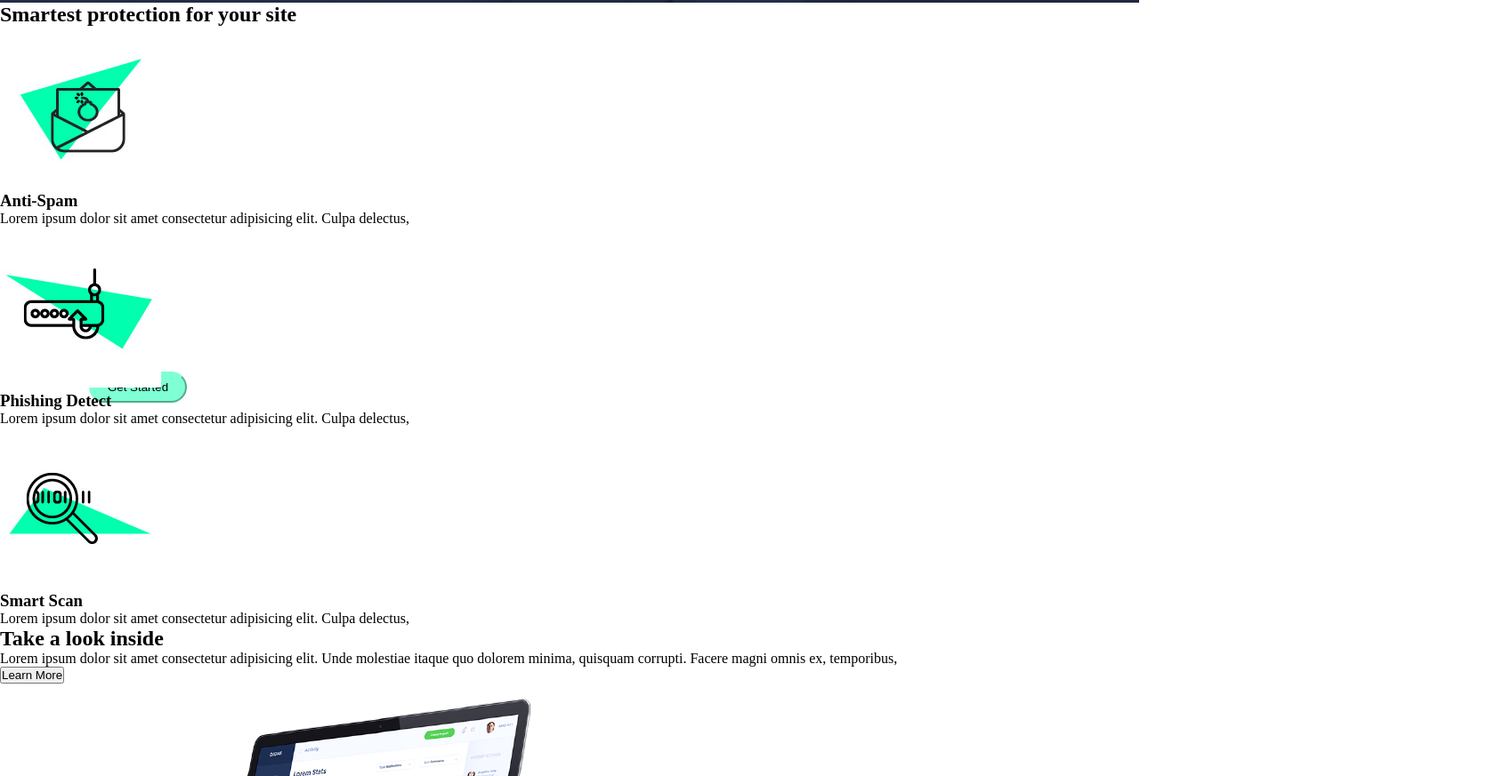
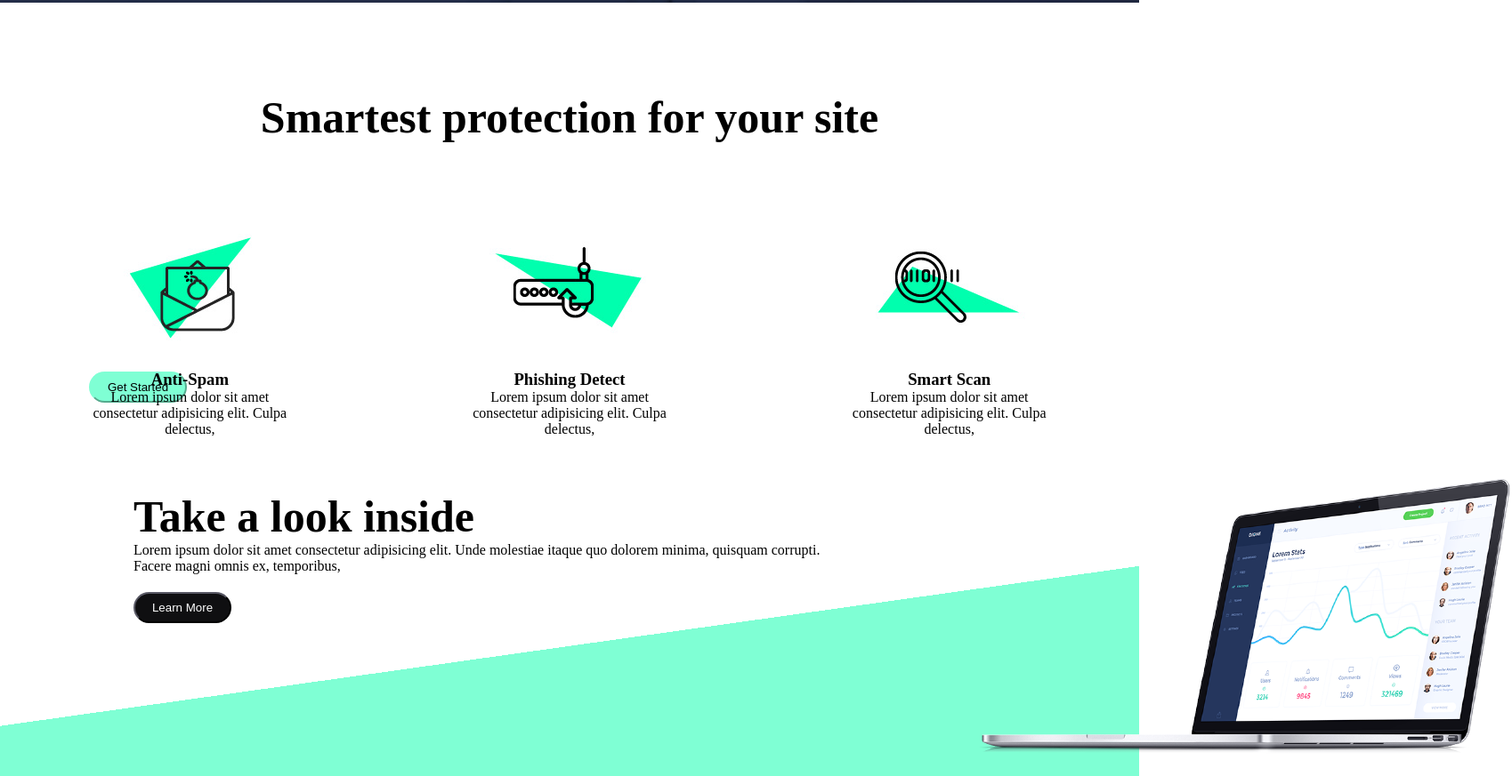
Before and after one commit to santiagoAguirreCastano/taller-css3, a plain HTML site: page index.html in a window 1280 px wide. Shown: the part 647-1520 px from the top of the page at 89% size, 1699 px wide, since content can reach past the window. Drawn offline with Linux system fonts and the light colour scheme.

Commit message:
feat:proceso secciones

```diff
--- a/index.html
+++ b/index.html
@@ -21,30 +21,32 @@
     </header>
 
     <main>
-        <section>
-          <h2>Smartest protection for your site</h2>
-          <div>
+        <section >
+                <h2 class="titulo_section1">Smartest protection for your site</h2>
+<section class="section1">
+    <div class="imagen_section1">
         <img src="assets/images/smart-protect-1.jpg" alt="opcion1">
         <h3>Anti-Spam</h3>
         <p>Lorem ipsum dolor sit amet consectetur adipisicing elit. Culpa delectus, </p>
     </div>
-          <div>
+      <div class="imagen_section1">
         <img src="assets/images/smart-protect-2.jpg" alt="opcion2">
         <h3>Phishing Detect</h3>
         <p>Lorem ipsum dolor sit amet consectetur adipisicing elit. Culpa delectus, </p>
       </div>
-          <div>
+      <div class="imagen_section1">
         <img src="assets/images/smart-protect-3.jpg" alt="opcion3">
         <h3>Smart Scan</h3>
         <p>Lorem ipsum dolor sit amet consectetur adipisicing elit. Culpa delectus, </p>
       </div>
 </section>
+        </section>
 
-        <section>
-            <article>
-                <h2>Take a look inside</h2>
-                <p>Lorem ipsum dolor sit amet consectetur adipisicing elit. Unde molestiae itaque quo dolorem minima, quisquam corrupti. Facere magni omnis ex, temporibus,</p>
-                <button>Learn More</button>
+        <section class="section2">
+            <article class="article-section2">
+                <h2 class="titulo_section2">Take a look inside</h2>
+                <p class="parrafo-section2">Lorem ipsum dolor sit amet consectetur adipisicing elit. Unde molestiae itaque quo dolorem minima, quisquam corrupti. Facere magni omnis ex, temporibus,</p>
+                <button class="boton_section2">Learn More</button>
             </article>
             <article>
                 <img src="assets/images/feature-1.png" alt="computador">
@@ -60,7 +62,7 @@
             </article>
                 <h2>Safe and reliable</h2>
                 <p>Lorem ipsum dolor sit amet consectetur adipisicing elit. Velit nostrum modi laboriosam veritatis corrupti vero ipsum fugiat repellendus voluptatem, adipisci nulla.</p>
-                <button>Learn More</button>
+                <button class="boton_section2">Learn More</button>
             <article>
         </section>
 
--- a/styles/style.css
+++ b/styles/style.css
@@ -44,3 +44,45 @@ h1{
     border-radius: 20px;
 }
 /*SECTION1*/
+.section1{
+    display: flex;
+    justify-content: center;
+}
+.titulo_section1{
+  display: flex;
+text-align: center;
+justify-content: center;
+padding: 40px;
+padding-top: 100px;
+font-size: 50px;
+}
+.imagen_section1{
+    text-align: center;
+    margin: 30px;
+    margin-left:100px ;
+    margin-right:100px ;
+}
+/*SECTION2*/
+.section2{
+    display: flex;
+    background-color: #013A6B;
+  background-image: -webkit-linear-gradient(-82deg, #ffffff 55%, aquamarine 45%);
+}
+.titulo_section2{
+    font-size: 50px;
+}
+.article-section2{
+    margin: 30px 150px;
+}
+.parrafo-section2{
+width: 800px;
+}
+.boton_section2{
+    color: white;
+    margin-top: 20px;
+    width: 110px;
+    height: 35px;
+    background-color: rgb(15, 15, 17);
+    border-color:rgb(15, 15, 17);
+    border-radius: 20px;
+}
```
Lines whose indentation alone changed are shown as unchanged.
